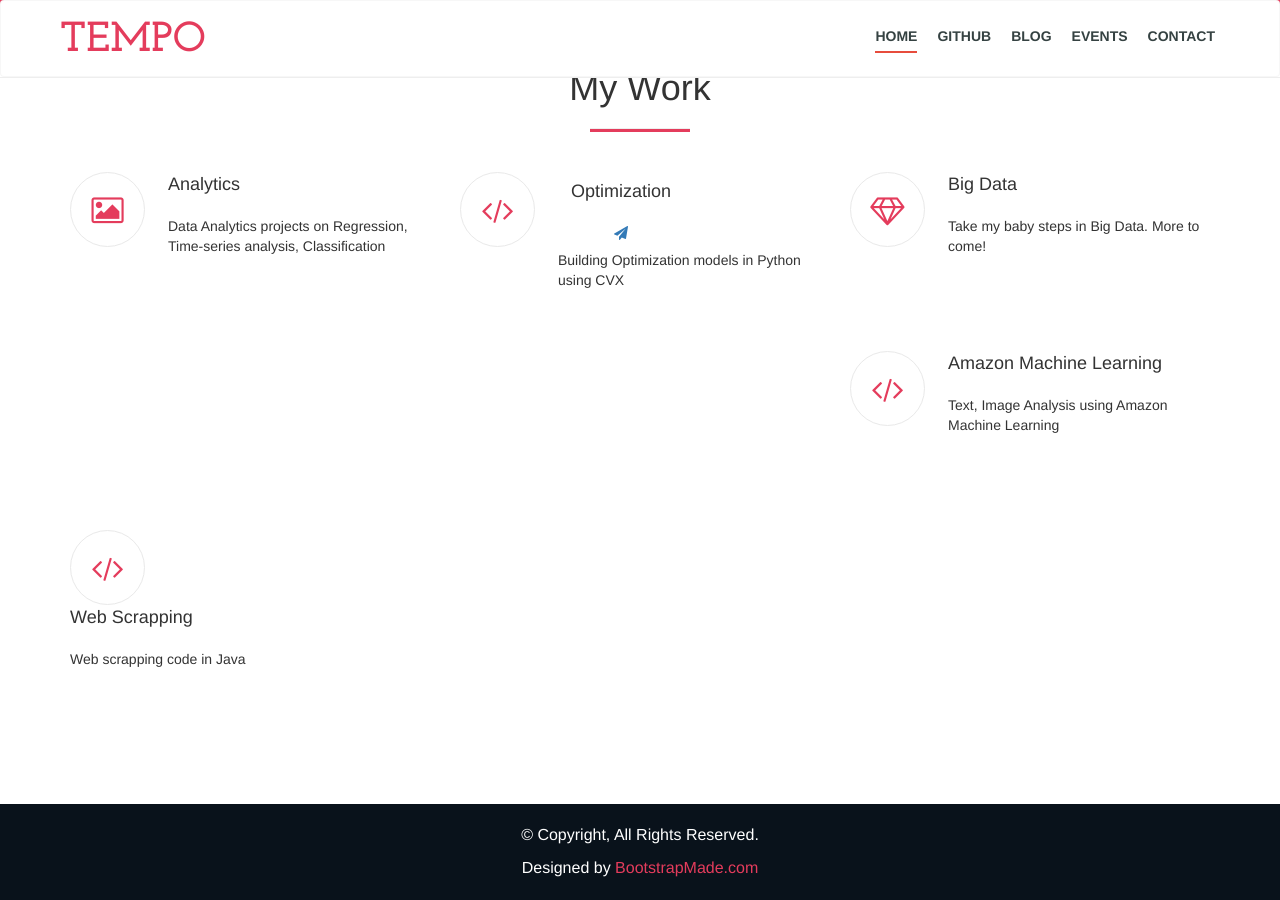
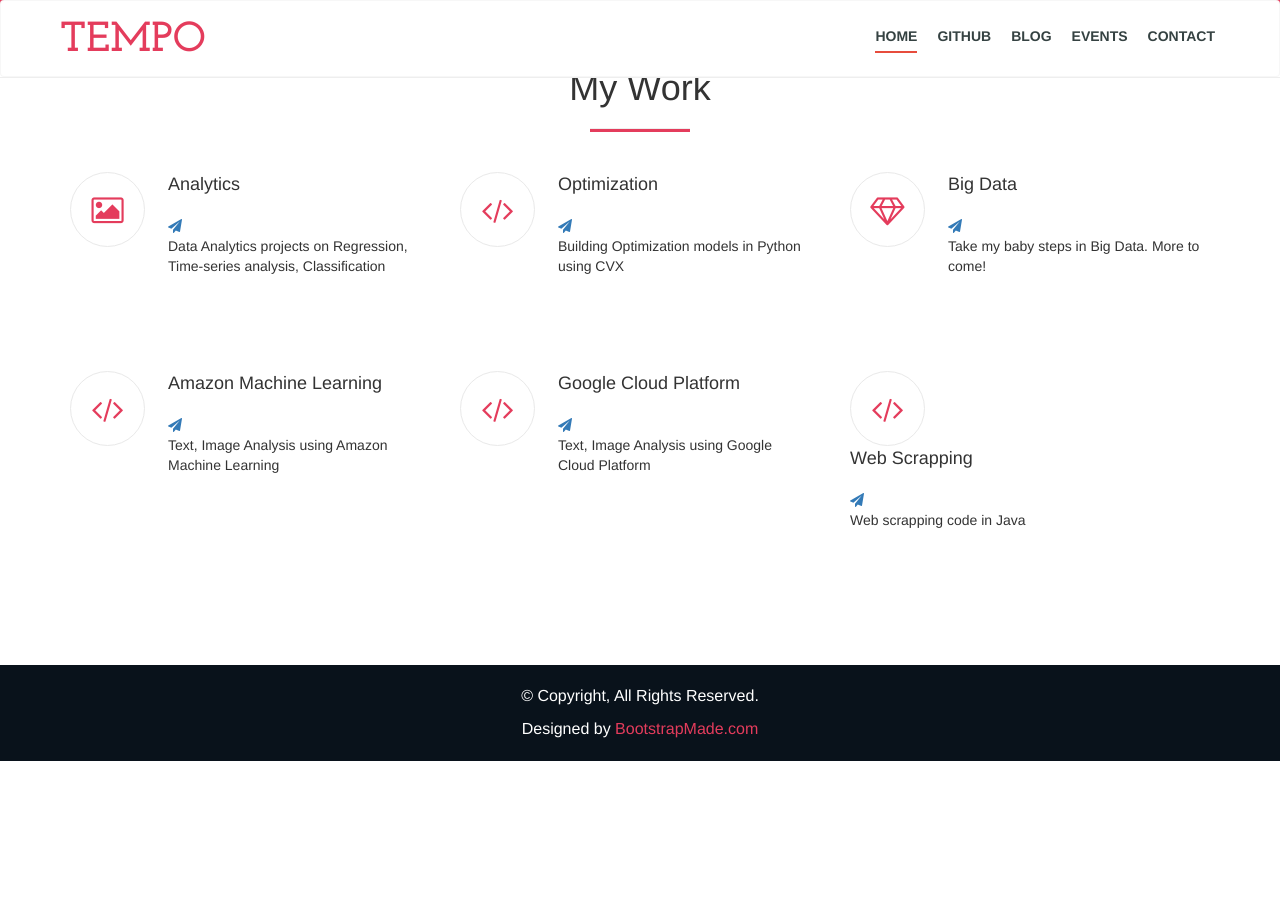
Before and after one commit to krithikaceg/krithikaceg.github.io, a Jekyll site: the page index.html, which Jekyll copies as it is, in a window 1280 px wide and 900 px high, scrolled down 786 px. Built offline with Jekyll 4.4.1, drawn with Linux system fonts in a browser that asks for light colours; nearby versions of some CDN libraries; library files that are not in the unit come from our copies; after the commit the page ends 1547 px from its top, so only the background shows below that.

Commit message:
Update index.html

```diff
--- a/index.html
+++ b/index.html
@@ -25,10 +25,10 @@
       <div class="container">
         <div class="navbar-header">
           <button type="button" class="navbar-toggle" data-toggle="collapse" data-target="#myNavbar">
-			    <span class="icon-bar"></span>
-			    <span class="icon-bar"></span>
-			    <span class="icon-bar"></span>
-			  </button>
+          <span class="icon-bar"></span>
+          <span class="icon-bar"></span>
+          <span class="icon-bar"></span>
+        </button>
           <a class="navbar-brand" href="index.html">Tempo</a>
         </div>
         <div class="collapse navbar-collapse" id="myNavbar">
@@ -83,7 +83,9 @@
           <div class="service-box">
             <div class="service-icon"><i class="fa fa-picture-o"></i></div>
             <div class="service-text">
-              <h3>Analytics</h3>
+              <a href="https://github.com/krithikaceg/Optimization" >
+              <h3>Analytics</h3><i class="fa fa-send"></i></a>
+
               <p> Data Analytics projects on Regression, Time-series analysis, Classification</p>
             </div>
           </div>
@@ -92,7 +94,7 @@
           <div class="service-box">
             <div class="service-icon"><i class="fa fa fa-code"></i></div>
             <div class="service-text">
-              <a href="https://github.com/krithikaceg/Optimization" class="btn">
+              <a href="https://github.com/krithikaceg/Simple-Map-Reduce-Implementation" >
               <h3>Optimization</h3><i class="fa fa-send"></i></a>
 
               <p> Building Optimization models in Python using CVX</p>
@@ -103,7 +105,9 @@
           <div class="service-box">
             <div class="service-icon"><i class="fa fa-diamond"></i></div>
             <div class="service-text">
-              <h3>Big Data</h3>
+              <a href="https://github.com/krithikaceg/Optimization" >
+              <h3>Big Data</h3><i class="fa fa-send"></i></a>
+
               <p> Take my baby steps in Big Data. More to come!</p>
             </div>
           </div>
@@ -112,7 +116,9 @@
           <div class="service-box">
             <div class="service-icon"><i class="fa fa fa-code"></i></div>
             <div class="service-text">
-              <h3>Amazon Machine Learning</h3>
+              <a href="https://github.com/krithikaceg" >
+              <h3>Amazon Machine Learning</h3><i class="fa fa-send"></i></a>
+
               <p> Text, Image Analysis using Amazon Machine Learning</p>
             </div>
           </div>
@@ -121,7 +127,21 @@
           <div class="service-box">
             <div class="service-icon"><i class="fa fa fa-code"></i></div>
             <div class="service-text">
-              <h3>Web Scrapping</h3>
+              <a href="https://github.com/krithikaceg" >
+              <h3>Google Cloud Platform</h3><i class="fa fa-send"></i></a>
+
+              <p> Text, Image Analysis using Google Cloud Platform</p>
+            </div>
+          </div>
+        </div>
+
+        <div class="col-md-4">
+          <div class="service-box">
+            <div class="service-icon"><i class="fa fa fa-code"></i></div>
+            <div class="service-text">
+              <a href="https://github.com/krithikaceg" >
+
+              <h3>Web Scrapping</h3><i class="fa fa-send"></i></a>
               <p> Web scrapping code in Java</p>
             </div>
           </div>
```
